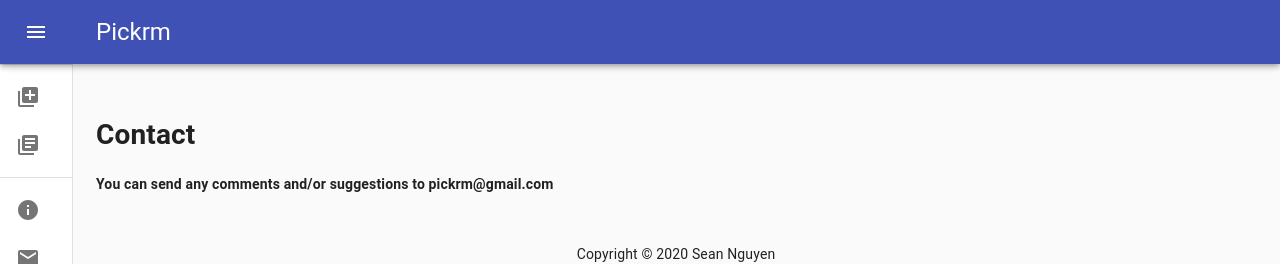
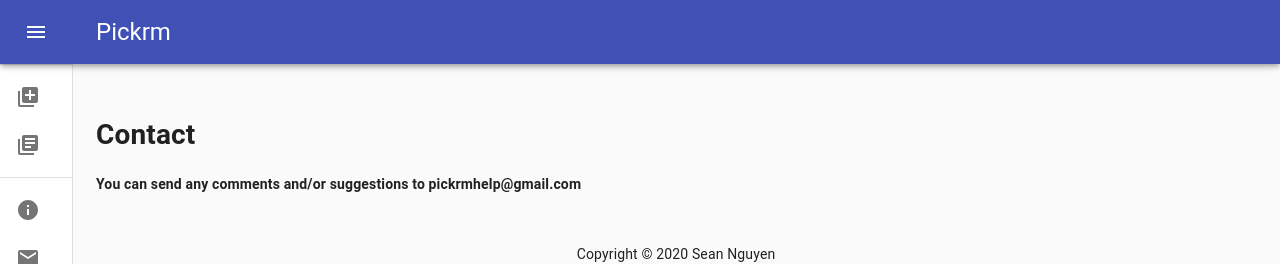
Before and after one commit to seansonhung/pickrm, a React (Create React App) app: page /app/contact in a window 1280 px wide. Shown: the top 264 px of the page. Built offline with nearby package versions, Linux system fonts and the light colour scheme; no server answers; what aws-amplify would draw is missing.

Commit message:
change contact email

```diff
--- a/src/Pages/Contact.tsx
+++ b/src/Pages/Contact.tsx
@@ -5,7 +5,7 @@
   return(
     <React.Fragment>
       <h1>Contact</h1>
-      <h4>You can send any comments and/or suggestions to pickrm@gmail.com</h4>
+      <h4>You can send any comments and/or suggestions to pickrmhelp@gmail.com</h4>
     </React.Fragment>
   )
   }
```
